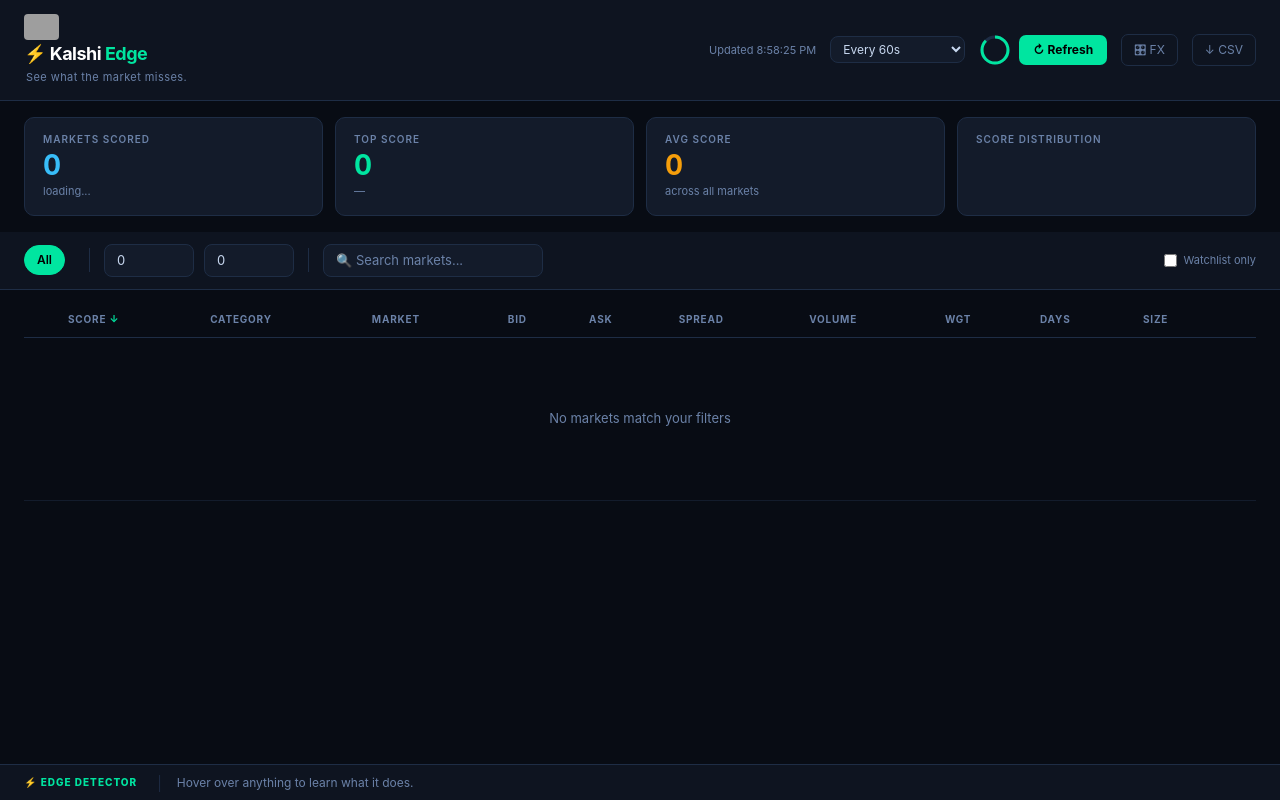
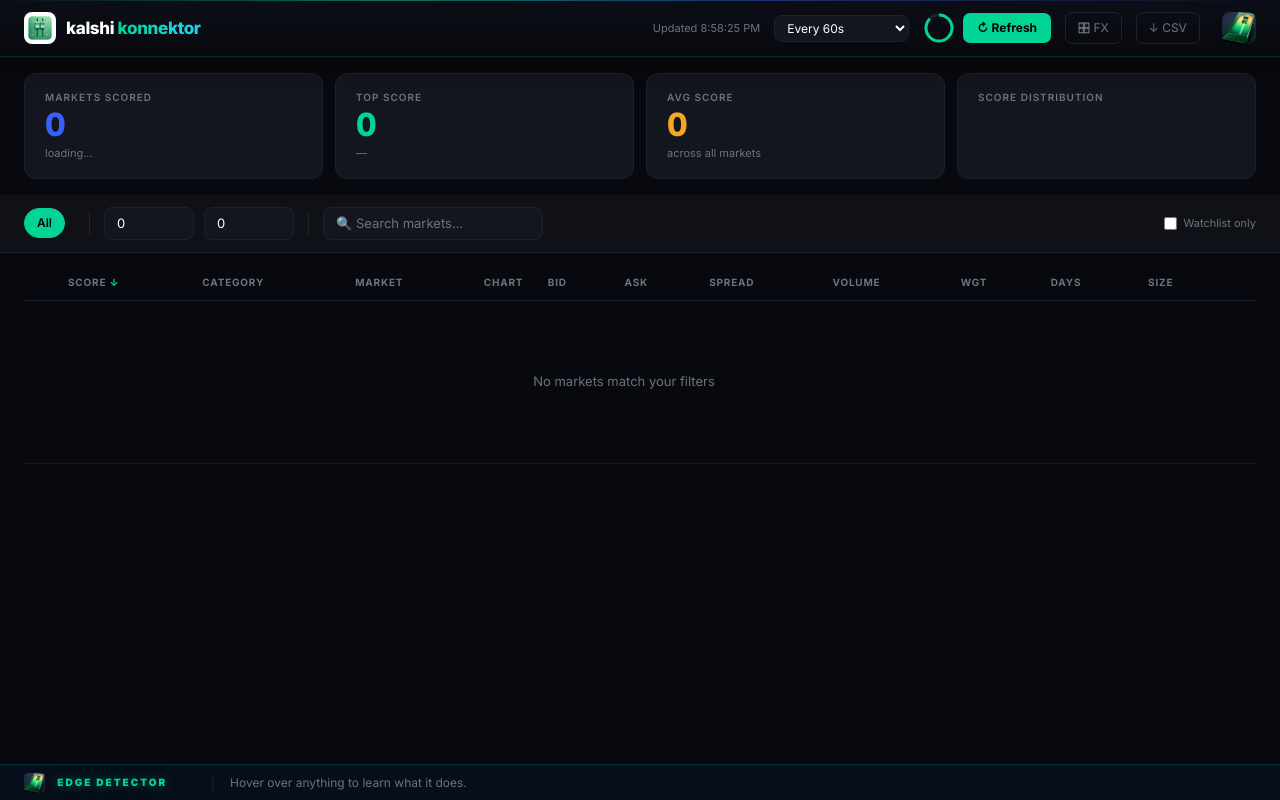
Before and after one commit to papjamzzz/kalshi-konnektor, a Flask app: page / in a window 1280 px wide. Run offline with Flask 3, Linux system fonts and the light colour scheme; data that the repository does not hold is empty; some libraries are stand-ins or nearby versions; grey boxes are pictures that could not be loaded.

Commit message:
Aesthetic overhaul: kalshi konnektor branding, candlestick charts, logos
- Rename to kalshi konnektor (all lowercase)
- Inter 800 font, split color brand name (white/teal gradient)
- Header gradient bg, top light-dash accent, glow border
- Mini candlestick chart column per market row
- logo.png top-left, logo2.png replaces lightning bolt in EDGE DETECTOR bar
- Coinbase/crypto color palette (#08090e bg, #00d595 green, #3861fb blue)

Co-Authored-By: Claude Sonnet 4.6 <noreply@anthropic.com>

```diff
--- a/templates/index.html
+++ b/templates/index.html
@@ -3,22 +3,24 @@
 <head>
   <meta charset="UTF-8" />
   <meta name="viewport" content="width=device-width, initial-scale=1.0" />
-  <title>Kalshi Edge Detector</title>
+  <title>kalshi konnektor — edge detector</title>
+  <link rel="preconnect" href="https://fonts.googleapis.com">
+  <link href="https://fonts.googleapis.com/css2?family=Inter:wght@400;500;600;700;800;900&display=swap" rel="stylesheet">
   <script src="https://cdn.tailwindcss.com"></script>
   <script src="https://cdn.jsdelivr.net/npm/chart.js@4.4.0/dist/chart.umd.min.js"></script>
   <style>
     :root {
-      --bg:       #080c14;
-      --surface:  #0e1420;
-      --card:     #131b2a;
-      --border:   #1e2d45;
-      --muted:    #334466;
-      --text:     #c8d8f0;
-      --dim:      #6b82a8;
-      --green:    #00e5a0;
-      --blue:     #38bdf8;
-      --amber:    #f59e0b;
-      --red:      #f87171;
+      --bg:       #08090e;
+      --surface:  #0f1117;
+      --card:     #13161f;
+      --border:   #1e2230;
+      --muted:    #2d3347;
+      --text:     #ffffff;
+      --dim:      #6b7280;
+      --green:    #00d595;
+      --blue:     #3861fb;
+      --amber:    #f5a623;
+      --red:      #f6465d;
       --purple:   #a78bfa;
       --pink:     #f472b6;
       --cyan:     #22d3ee;
@@ -30,7 +32,7 @@
     body {
       background: var(--bg);
       color: var(--text);
-      font-family: 'SF Pro Display', -apple-system, BlinkMacSystemFont, 'Segoe UI', sans-serif;
+      font-family: 'Inter', -apple-system, BlinkMacSystemFont, 'Segoe UI', sans-serif;
       min-height: 100vh;
       overflow-x: hidden;
     }
@@ -42,23 +44,55 @@
 
     /* ── Header ── */
     .header {
-      background: var(--surface);
-      border-bottom: 1px solid var(--border);
-      padding: 14px 24px;
+      background: linear-gradient(180deg, #0c0e17 0%, #08090e 100%);
+      border-bottom: 1px solid rgba(0,213,149,0.12);
+      padding: 12px 24px;
       display: flex;
       align-items: center;
       justify-content: space-between;
       position: sticky;
       top: 0;
       z-index: 100;
-      backdrop-filter: blur(12px);
+      backdrop-filter: blur(20px);
+      /* subtle bottom glow line */
+      box-shadow: 0 1px 0 rgba(0,213,149,0.08), 0 4px 24px rgba(0,0,0,0.6);
+    }
+
+    /* light dash accent top of header */
+    .header::before {
+      content: '';
+      position: absolute;
+      top: 0; left: 0; right: 0;
+      height: 1px;
+      background: linear-gradient(90deg, transparent 0%, rgba(0,213,149,0.5) 30%, rgba(56,97,251,0.4) 60%, transparent 100%);
     }
 
     .logo {
-      font-size: 18px;
-      font-weight: 700;
-      letter-spacing: -0.5px;
-      color: #fff;
+      display: flex;
+      align-items: center;
+      gap: 10px;
+      position: relative;
+    }
+
+    .logo .brand-name {
+      font-family: 'Inter', sans-serif;
+      font-size: 17px;
+      font-weight: 800;
+      letter-spacing: -0.02em;
+      color: #ffffff;
+      text-transform: lowercase;
+      line-height: 1;
+    }
+
+    /* "kalshi" part white, "konnektor" gets the teal gradient */
+    .logo .brand-name .kk-first {
+      color: #ffffff;
+    }
+    .logo .brand-name .kk-second {
+      background: linear-gradient(90deg, #00d595 0%, #22d3ee 100%);
+      -webkit-background-clip: text;
+      -webkit-text-fill-color: transparent;
+      background-clip: text;
     }
 
     .logo span { color: var(--green); }
@@ -72,14 +106,17 @@
     }
 
     .stat-card {
-      background: var(--card);
-      border: 1px solid var(--border);
-      border-radius: 10px;
-      padding: 14px 18px;
-      transition: border-color 0.2s;
-    }
-
-    .stat-card:hover { border-color: var(--muted); }
+      background: #13161f;
+      border: 1px solid #1e2230;
+      border-radius: 12px;
+      padding: 16px 20px;
+      transition: border-color 0.2s, transform 0.15s;
+    }
+
+    .stat-card:hover {
+      border-color: rgba(0,213,149,0.3);
+      transform: translateY(-1px);
+    }
 
     .stat-label {
       font-size: 10px;
@@ -91,10 +128,12 @@
     }
 
     .stat-value {
-      font-size: 28px;
-      font-weight: 700;
+      font-size: 32px;
+      font-weight: 800;
       line-height: 1;
       font-variant-numeric: tabular-nums;
+      letter-spacing: -0.5px;
+      color: #fff;
     }
 
     .stat-sub {
@@ -410,8 +449,8 @@
       bottom: 0;
       left: 0;
       right: 0;
-      background: var(--surface);
-      border-top: 1px solid var(--border);
+      background: linear-gradient(90deg, #060e1c 0%, #070f1c 100%);
+      border-top: 1px solid rgba(0,200,150,0.2);
       padding: 0 24px;
       height: 36px;
       display: flex;
@@ -423,12 +462,13 @@
 
     #info-label {
       font-size: 10px;
-      font-weight: 800;
-      letter-spacing: 1px;
+      font-weight: 900;
+      letter-spacing: 2px;
       text-transform: uppercase;
       color: var(--green);
       white-space: nowrap;
-      min-width: 120px;
+      min-width: 140px;
+      text-shadow: 0 0 12px rgba(0,200,150,0.5);
     }
 
     #info-sep {
@@ -674,15 +714,11 @@
      HEADER
 ══════════════════════════════════════════════════════════ -->
 <header class="header">
-  <div style="display:flex;flex-direction:column;gap:2px;">
-    <div class="logo">
-      <img src="/static/logo.png" onerror="this.style.display='none'"
-           style="height:26px;margin-right:6px;vertical-align:middle;border-radius:4px;">
-      ⚡ Kalshi <span>Edge</span>
-    </div>
-    <div style="font-size:11px;color:var(--dim);letter-spacing:0.04em;padding-left:2px;">
-      See what the market misses.
-    </div>
+  <!-- LEFT: Logo -->
+  <div class="logo">
+    <img src="/static/logo.png" onerror="this.style.display='none'"
+         style="height:32px;border-radius:8px;">
+    <span class="brand-name"><span class="kk-first">kalshi </span><span class="kk-second">konnektor</span></span>
   </div>
 
   <div style="display:flex;align-items:center;gap:14px;">
@@ -736,6 +772,10 @@
        onmouseout="this.style.borderColor='var(--border)';this.style.color='var(--dim)'">
       ↓ CSV
     </button>
+
+    <!-- RIGHT: Logo2 slot -->
+    <img src="/static/logo2.png" onerror="this.style.display='none'"
+         style="height:32px;border-radius:8px;margin-left:8px;">
   </div>
 </header>
 
@@ -814,7 +854,7 @@
 
     <div class="pedal-header">
       <div class="pedal-led" id="pedal-led"></div>
-      <div class="pedal-brand">Kalshi Edge</div>
+      <div class="pedal-brand">kalshi konnektor</div>
     </div>
 
     <div class="knobs-row">
@@ -863,6 +903,7 @@
         <th data-col="score"         class="sort-desc" onclick="sortBy('score')"         data-info-id="col-score">Score</th>
         <th data-col="category"                        onclick="sortBy('category')"      data-info-id="col-category">Category</th>
         <th data-col="title"                           onclick="sortBy('title')"         data-info-id="col-title">Market</th>
+        <th class="hide-mobile" style="width:64px;">Chart</th>
         <th data-col="yes_bid"                         onclick="sortBy('yes_bid')"  class="hide-mobile" data-info-id="col-bid">Bid</th>
         <th data-col="yes_ask"                         onclick="sortBy('yes_ask')"  class="hide-mobile" data-info-id="col-ask">Ask</th>
         <th data-col="spread"                          onclick="sortBy('spread')"        data-info-id="col-spread">Spread</th>
@@ -1005,7 +1046,8 @@
      ABLETON-STYLE INFO BAR
 ══════════════════════════════════════════════════════════ -->
 <div id="info-bar">
-  <span id="info-label">⚡ EDGE DETECTOR</span>
+  <img src="/static/logo2.png" onerror="this.style.display='none'" style="height:20px;border-radius:4px;flex-shrink:0;">
+  <span id="info-label">EDGE DETECTOR</span>
   <span id="info-sep">│</span>
   <span id="info-text">Hover over anything to learn what it does.</span>
 </div>
@@ -1244,7 +1286,7 @@ function renderTable() {
           ${m.category}
         </span>
       </td>
-      <td style="max-width:280px;">
+      <td style="max-width:260px;">
         <div style="overflow:hidden;text-overflow:ellipsis;white-space:nowrap;color:#fff;font-weight:500;">
           ${m.title}
         </div>
@@ -1252,6 +1294,7 @@ function renderTable() {
           ${m.event_title}
         </div>
       </td>
+      <td class="hide-mobile" style="padding:8px 10px;">${miniCandlestick(m)}</td>
       <td class="hide-mobile"><span class="bid">${m.yes_bid ?? '—'}</span></td>
       <td class="hide-mobile"><span class="ask">${m.yes_ask ?? '—'}</span></td>
       <td>
@@ -1530,6 +1573,52 @@ function fmtVol(v) {
   if (v >= 1_000_000) return (v / 1_000_000).toFixed(1) + 'M';
   if (v >= 1_000)     return (v / 1_000).toFixed(1) + 'K';
   return v.toString();
+}
+
+function miniCandlestick(m) {
+  // Seeded pseudo-random for consistent candles per ticker
+  let seed = 0;
+  for (let i = 0; i < m.ticker.length; i++) seed = (seed * 31 + m.ticker.charCodeAt(i)) & 0xffffffff;
+  const rng = () => { seed = (seed * 1664525 + 1013904223) & 0xffffffff; return (seed >>> 0) / 0xffffffff; };
+
+  const W = 60, H = 28, n = 5;
+  const base = m.yes_bid ?? 40;
+  const drift = (m.sig_drift ?? 0) * 0.3;
+
+  // Generate n OHLC candles
+  let price = base;
+  const candles = Array.from({length: n}, (_, i) => {
+    const move = (rng() - 0.48 + drift * 0.1) * 8;
+    const open = price;
+    const close = Math.max(2, Math.min(98, price + move));
+    const high = Math.max(open, close) + rng() * 4;
+    const low  = Math.min(open, close) - rng() * 4;
+    price = close;
+    return { open, close, high, low };
+  });
+
+  // Normalize to SVG height
+  const allPrices = candles.flatMap(c => [c.high, c.low]);
+  const minP = Math.min(...allPrices), maxP = Math.max(...allPrices);
+  const range = maxP - minP || 1;
+  const py = p => H - ((p - minP) / range) * (H - 4) - 2;
+
+  const cw = 7, gap = 5, startX = 3;
+  let svg = `<svg width="${W}" height="${H}" viewBox="0 0 ${W} ${H}" style="display:block;">`;
+
+  candles.forEach((c, i) => {
+    const x = startX + i * (cw + gap);
+    const cx = x + cw / 2;
+    const isGreen = c.close >= c.open;
+    const col = isGreen ? '#00d595' : '#f6465d';
+    const bodyTop = py(Math.max(c.open, c.close));
+    const bodyH = Math.max(1, Math.abs(py(c.open) - py(c.close)));
+    svg += `<line x1="${cx}" y1="${py(c.high)}" x2="${cx}" y2="${py(c.low)}" stroke="${col}" stroke-width="1" opacity="0.6"/>`;
+    svg += `<rect x="${x}" y="${bodyTop}" width="${cw}" height="${bodyH}" rx="1" fill="${col}"/>`;
+  });
+
+  svg += '</svg>';
+  return svg;
 }
 
 function toast(msg, dur = 2500) {
@@ -1733,7 +1822,7 @@ const INFO = {
   'pedal-bypass':     { label: 'Bypass Switch',        text: 'Bypass all three knobs and show raw server scores exactly as Kalshi calculated them. LED goes dim. Click again to re-engage.' },
 };
 
-const DEFAULT_INFO = { label: '⚡ EDGE DETECTOR', text: 'Hover over anything to learn what it does.' };
+const DEFAULT_INFO = { label: 'EDGE DETECTOR', text: 'Hover over anything to learn what it does.' };
 
 function setInfoBar(label, text) {
   document.getElementById('info-label').textContent = label;
```
Also changed, not shown: .claude/launch.json (added), README.md, static/logo.png (added), static/logo2.png (added).
